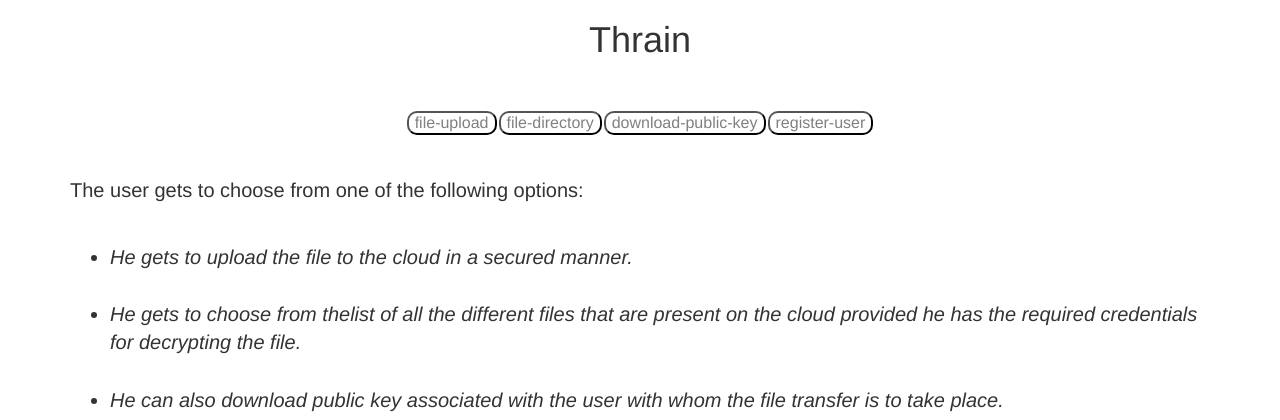
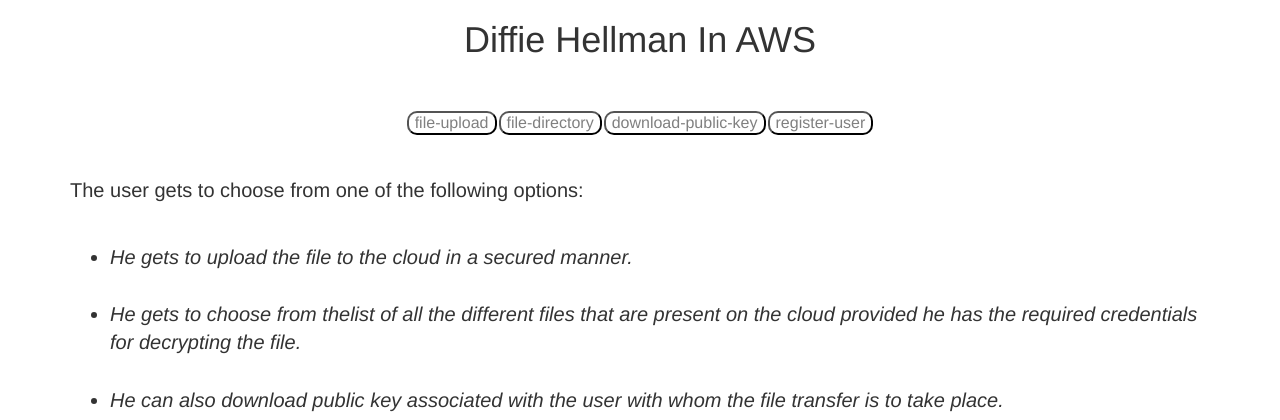
Before and after one commit to baquer/DHKA, a Flask app: page / in a window 1280 px wide. Shown: the top 420 px of the page. Run offline with Flask 2, Linux system fonts and the light colour scheme; some libraries are stand-ins or nearby versions.

Commit message:
Initial Commit

```diff
--- a/DHKA/templates/index.html
+++ b/DHKA/templates/index.html
@@ -29,7 +29,7 @@
 	<body>
 		<div class="container" style="font-color: #160214">
 		<center>
-			<h1> Thrain</h1><br><br>
+			<h1> Diffie Hellman In AWS</h1><br><br>
 			<table>
 				<tr>
 					<td style="padding: 1px"><a href="upload-file"><button style="font-color: #160214">file-upload</button></a></td>
```
Also changed, not shown: 1 other file.
